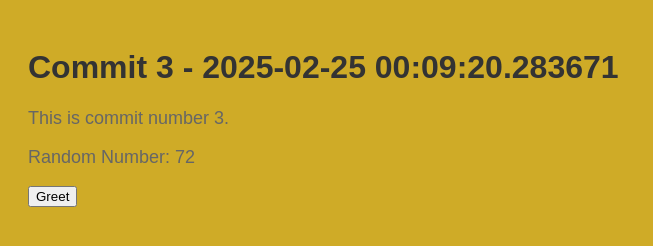
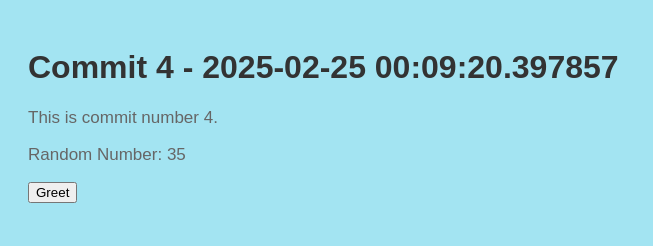
Before and after one commit to polishflits/autogen-repo-20250225000906, a plain HTML site: page index.html in a window 1280 px wide. Shown: the whole page, without its empty margins (0-653 px from the left). Drawn offline with Linux system fonts and the light colour scheme.

Commit message:
📝 Auto commit 4 with HTML, CSS, and JS

```diff
--- a/index.html
+++ b/index.html
@@ -2,13 +2,13 @@
     <!DOCTYPE html>
     <html>
     <head>
-        <title>Commit 3 - 2025-02-25 00:09:20.283671</title>
+        <title>Commit 4 - 2025-02-25 00:09:20.397857</title>
         <link rel="stylesheet" href="style.css">
     </head>
     <body>
-        <h1>Commit 3 - 2025-02-25 00:09:20.283671</h1>
-        <p>This is commit number 3.</p>
-        <p>Random Number: 72</p>
+        <h1>Commit 4 - 2025-02-25 00:09:20.397857</h1>
+        <p>This is commit number 4.</p>
+        <p>Random Number: 35</p>
         <button onclick="greet()">Greet</button>
         <script src="script.js"></script>
     </body>
--- a/script.js
+++ b/script.js
@@ -2,4 +2,4 @@
     function greet() {
         alert('Hello from commit ' + commitNumber + '!');
     }
-    var commitNumber = 3;
+    var commitNumber = 4;
--- a/style.css
+++ b/style.css
@@ -1,7 +1,7 @@
 
     body {
         font-family: Arial, sans-serif;
-        background-color: #cfab27;
+        background-color: #a3e4f2;
         padding: 20px;
     }
     h1 {
@@ -9,5 +9,5 @@
     }
     p {
         color: #666;
-        font-size: 18px;
+        font-size: 17px;
     }
```
